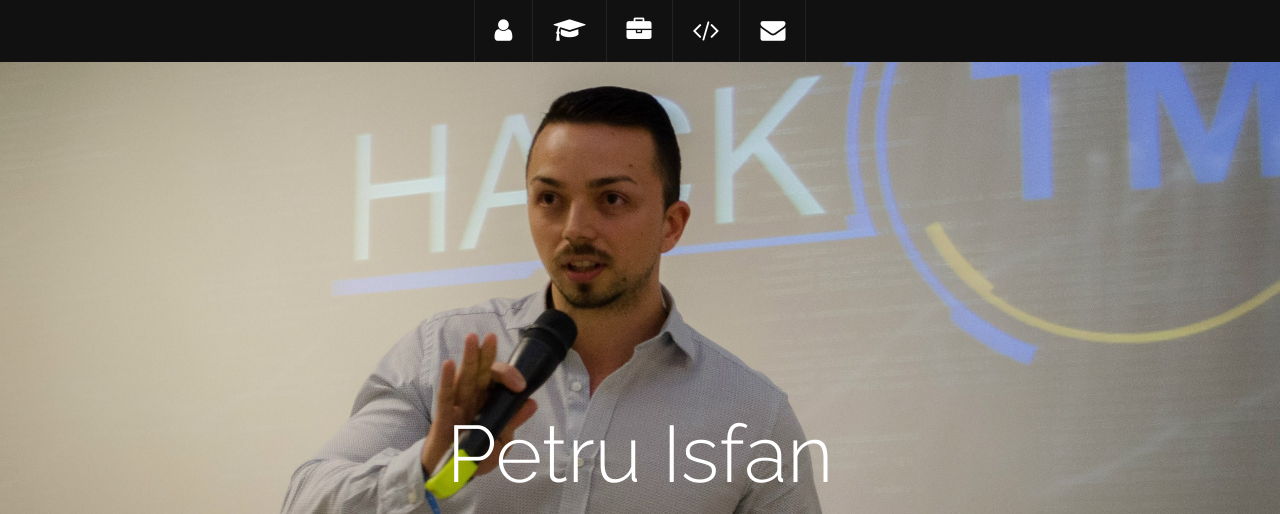
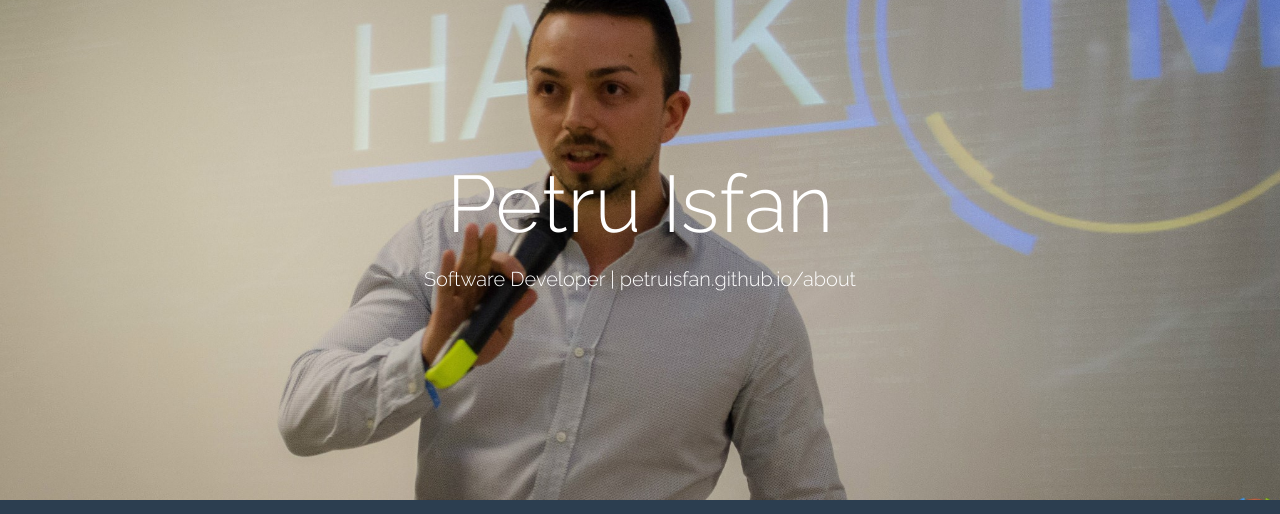
Before and after one commit to petruisfan/petruisfan, a plain HTML site: page about/index.html in a window 1280 px wide. Shown: the top 514 px of the page. Drawn offline with nearby package versions, Linux system fonts and the light colour scheme.

Commit message:
Test for print

```diff
--- a/about/assets/css/main.css
+++ b/about/assets/css/main.css
@@ -143,25 +143,25 @@ a:after {
 /* Header Wrap */
 #headerwrap {
     /*margin-top: 60px;*/
-    /*padding-top:140px;*/
+    padding-top:140px;
+    text-align:center;
+    background: url(../img/header-bg.jpg) no-repeat center center;
+    min-height: 500px;
+    width: 100%;
+    -webkit-background-size: cover;
+    -moz-background-size: cover;
+    -o-background-size: cover;
+    background-size: cover;
+    /*margin-top: 60px;*/
+    /*padding-top:330px;*/
     /*text-align:center;*/
-    /*background: url(../img/header-bg.jpg) no-repeat center center;*/
-    /*min-height: 500px;*/
+    /*background: url(../img/header-bg.jpg) no-repeat center center fixed;*/
+    /*min-height: 600px;*/
     /*width: 100%;*/
     /*-webkit-background-size: cover;*/
     /*-moz-background-size: cover;*/
     /*-o-background-size: cover;*/
     /*background-size: cover;*/
-	margin-top: 60px;
-	padding-top:330px;
-	text-align:center;
-	background: url(../img/header-bg.jpg) no-repeat center center fixed;
-	min-height: 600px;
-	width: 100%;
-	-webkit-background-size: cover;
-	-moz-background-size: cover;
-	-o-background-size: cover;
-	background-size: cover;
 }
 
 #headerwrap h1 {
--- a/about/index.html
+++ b/about/index.html
@@ -33,27 +33,7 @@
 
 <body data-spy="scroll" data-offset="0" data-target="#nav">
 
-    <div id="section-topbar">
-        <div id="topbar-inner">
-            <div class="container">
-                <div class="row">
-                    <div class="dropdown">
-                        <ul id="nav" class="nav">
-                            <li class="menu-item"><a class="smoothScroll" href="#about" title="About"><i class="fa fa-user"></i></a></li>
-                            <li class="menu-item"><a class="smoothScroll" href="#education" title="Education"><i class="fa fa-graduation-cap"></i></a></li>
-                            <li class="menu-item"><a class="smoothScroll" href="#work" title="Work"><i class="fa fa-briefcase"></i></a></li>
-                            <li class="menu-item"><a class="smoothScroll" href="#skills" title="Skills"><i class="fa fa-code"></i></a></li>
-                            <li class="menu-item"><a class="smoothScroll" href="#contact" title="Contact"><i class="fa fa-envelope"></i></a></li>
-                        </ul><!--/ uL#nav -->
-                    </div><!-- /.dropdown -->
 
-                    <div class="clear"></div>
-                </div><!--/.row -->
-            </div><!--/.container -->
-
-            <div class="clear"></div>
-        </div><!--/ #topbar-inner -->
-    </div><!--/ #section-topbar -->
 
     <div id="headerwrap">
         <div class="container">
```
